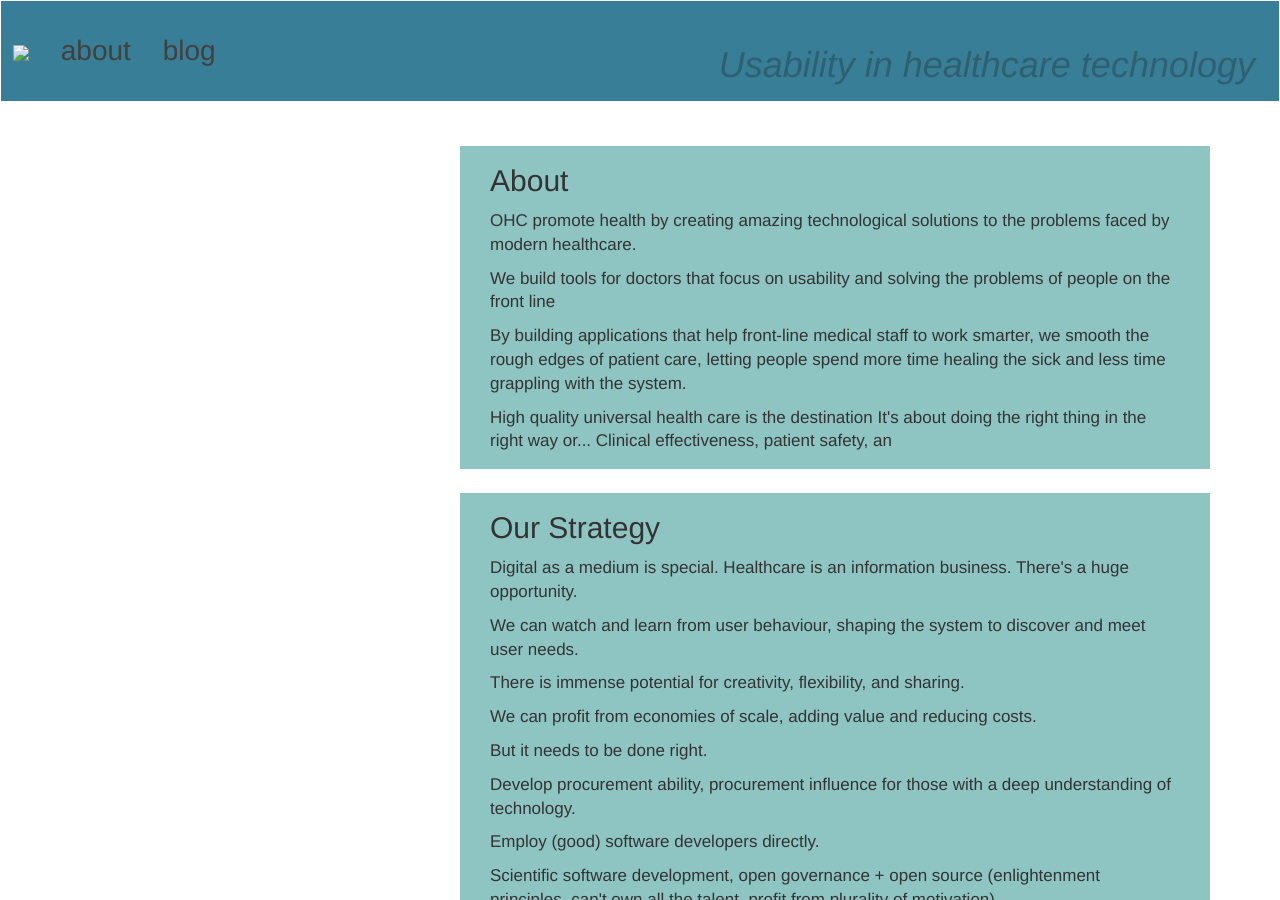
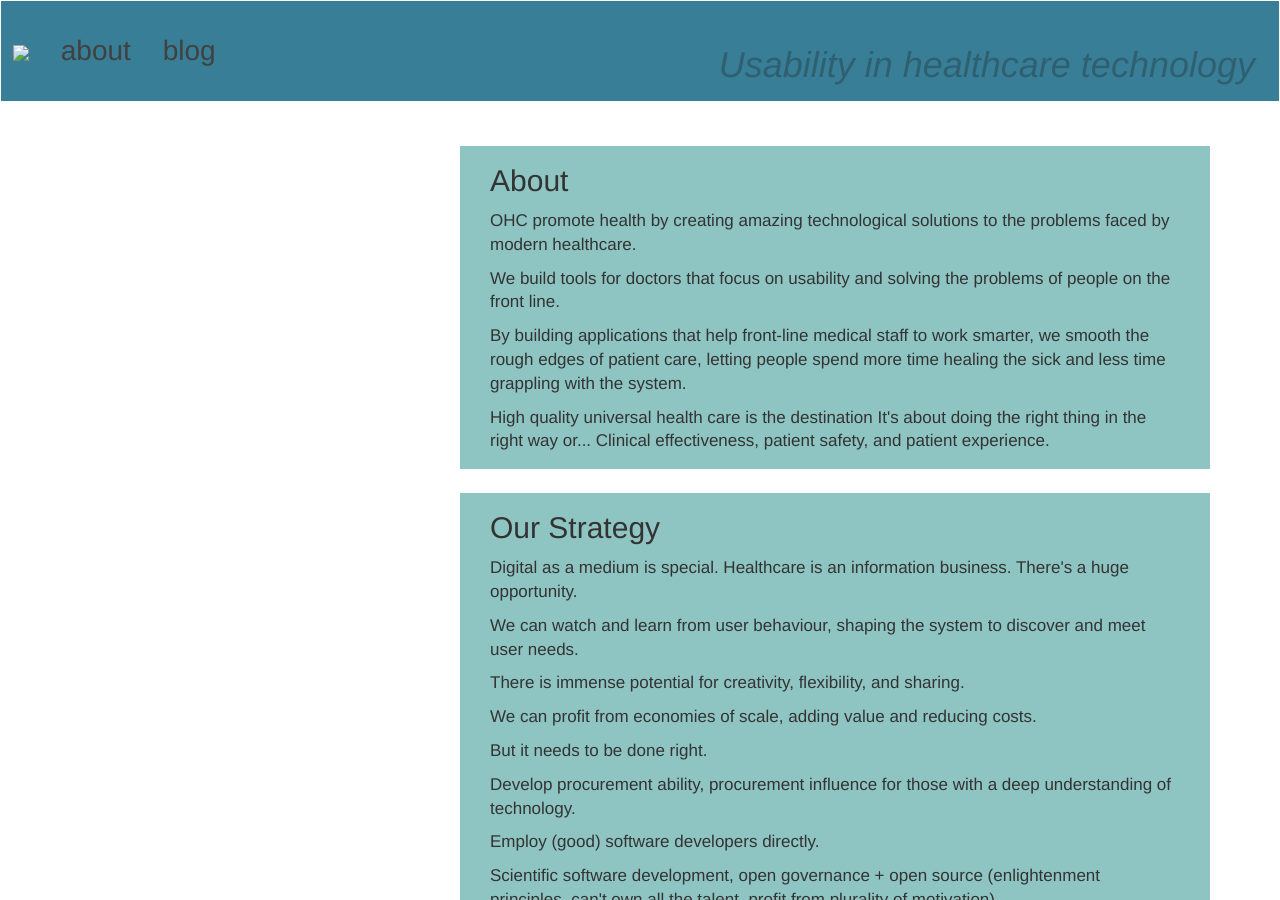
Before and after one commit to openhealthcare/static-ohc, a Jekyll site: the page built from about/index.html, in a window 1280 px wide and 900 px high. Built offline with Jekyll 4.4.1, drawn with Linux system fonts in a browser that asks for light colours; nearby versions of some CDN libraries; library files that are not in the unit come from our copies; Markdown is read by kramdown in place of the engine named in the settings.

Commit message:
Update index.html

```diff
--- a/about/index.html
+++ b/about/index.html
@@ -11,7 +11,7 @@ title: About - Open Health Care UK
         OHC promote health by creating amazing technological solutions to the problems faced by modern healthcare.
       </p>
       <p>
-        We build tools for doctors that focus on usability and solving the problems of people on the front line
+        We build tools for doctors that focus on usability and solving the problems of people on the front line.
       </p>
       <p>
         By building applications that help front-line medical staff to work smarter, we smooth
@@ -22,7 +22,7 @@ title: About - Open Health Care UK
       <P>
         High quality universal health care is the destination
         It's about doing the right thing in the right way or...
-        Clinical effectiveness, patient safety, an
+        Clinical effectiveness, patient safety, and patient experience.
       </p>
       </article>
       <article class="lead">
```
